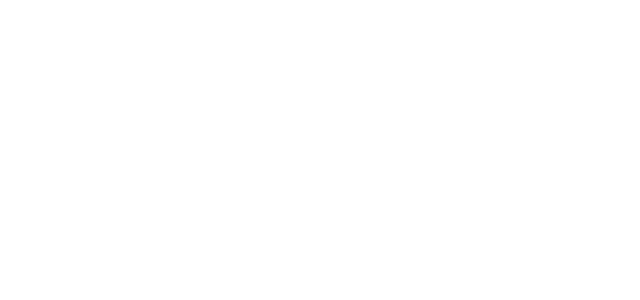
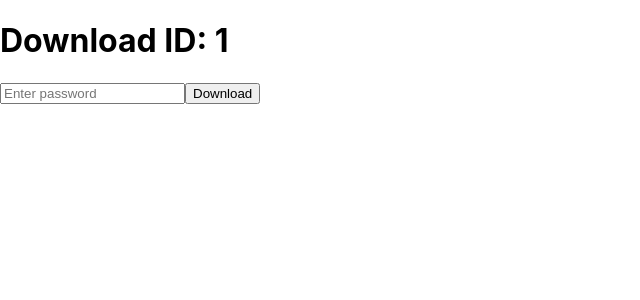
Before and after one commit to Survivor2302/CripTransfer, a React (Create React App) app in the folder webapp/: page /download/1 in a window 1280 px wide. Before the commit this address had no page. Shown: the top 300 px of the page, without its empty margins (0-640 px from the left). Built offline with nearby package versions, Linux system fonts and the light colour scheme.

Commit message:
download without uncrypt

```diff
--- a/webapp/src/App.tsx
+++ b/webapp/src/App.tsx
@@ -8,7 +8,7 @@ function App() {
     <Router>
       <Routes>
         <Route path="/" element={<HomePage />} />
-        <Route path="/download" element={<DownloadsPage />} />
+        <Route path="/download/:id" element={<DownloadsPage />} />
       </Routes>
     </Router>
   );
--- a/webapp/src/DownloadsPage.tsx
+++ b/webapp/src/DownloadsPage.tsx
@@ -1,10 +1,58 @@
-import React from "react";
+import { useParams } from "react-router-dom";
+import { useState } from "react";
+import CryptoJS from "crypto-js";
 
 function DownloadsPage() {
+  const { id } = useParams();
+  const [password, setPassword] = useState("");
+
+  const handleSubmit = (event: { preventDefault: () => void }) => {
+    event.preventDefault();
+    const hashedPassword = CryptoJS.SHA256(password).toString();
+    const formData = new FormData();
+    formData.append("file_id", id!);
+    formData.append("password", hashedPassword);
+
+    fetch("http://localhost:8000/download", {
+      method: "POST",
+      body: formData,
+    })
+      .then((response) => {
+        console.log(response);
+        if (!response.ok) {
+          throw new Error("Network response was not ok");
+        }
+        console.log(response.headers.get("Content-Disposition"));
+        return response.blob();
+      })
+      .then((blob) => {
+        console.log("Success:", blob);
+        const url = window.URL.createObjectURL(blob);
+        const a = document.createElement("a");
+        a.style.display = "none";
+        a.href = url;
+        a.download = ""; // Le navigateur utilisera le nom du fichier de l'en-tête `Content-Disposition`
+        document.body.appendChild(a);
+        a.click();
+        window.URL.revokeObjectURL(url);
+        a.remove();
+      })
+      .catch((error) => console.error("Error downloading the file:", error));
+  };
+
   return (
     <div>
-      <h1>Downloads Page</h1>
-      <p>Here you can find all the downloads.</p>
+      <h1>Download ID: {id}</h1>
+      <form onSubmit={handleSubmit}>
+        <input
+          type="password"
+          value={password}
+          onChange={(e) => setPassword(e.target.value)}
+          placeholder="Enter password"
+        />
+        <button type="submit">Download</button>
+      </form>
+      {/* Autres éléments de l'interface utilisateur */}
     </div>
   );
 }
--- a/webapp/src/HomePage.tsx
+++ b/webapp/src/HomePage.tsx
@@ -19,7 +19,7 @@ function HomePage() {
   const handleExpiryTimeChange = (
     event: React.ChangeEvent<HTMLInputElement>
   ) => {
-    setExpiryTime(Number(event.target.value));
+    setExpiryTime(new Date(event.target.value).getTime());
   };
 
   const handleSingleUseLinkChange = (
@@ -40,17 +40,17 @@ function HomePage() {
 
       reader.onload = function (event) {
         if (event.target) {
+          const hashedPassword = CryptoJS.SHA256(password).toString();
+          console.log({ password: hashedPassword });
+
           const arrayBuffer = (event.target.result as ArrayBuffer).slice(0);
           const wordArray = CryptoJS.lib.WordArray.create(arrayBuffer);
           const encrypted = CryptoJS.AES.encrypt(
-            wordArray,
-            password
+            JSON.stringify(wordArray),
+            hashedPassword
           ).toString();
 
-          const encryptedFileName = CryptoJS.AES.encrypt(
-            file.name,
-            password
-          ).toString();
+          const encryptedFileName = CryptoJS.SHA256(file.name).toString();
 
           // Create a new FormData instance
           const formData = new FormData();
@@ -60,6 +60,14 @@ function HomePage() {
 
           // Append the blob to the FormData instance
           formData.append("file", blob, encryptedFileName);
+
+          formData.append("password", hashedPassword);
+
+          formData.append("expiryTime", expiryTime.toString());
+
+          formData.append("singleUseLink", singleUseLink.toString());
+
+          formData.append("email", email);
 
           // Send encrypted file to your server
           fetch("http://localhost:8000/upload", {
@@ -91,7 +99,13 @@ function HomePage() {
         onSubmit={handleSubmit}
       >
         <h2>Téléverser un fichier</h2>
-        <input type="file" id="file" name="file" onChange={handleFileChange} />
+        <input
+          type="file"
+          id="file"
+          name="file"
+          onChange={handleFileChange}
+          required
+        />
         <br />
 
         <input
@@ -100,13 +114,15 @@ function HomePage() {
           name="encryptionPassword"
           placeholder="Mot de passe de chiffrement"
           onChange={handlePasswordChange}
+          required
         />
         <br />
         <input
-          type="number"
+          type="date"
           id="expiryTime"
+          min={new Date().toISOString().split("T")[0]}
           name="expiryTime"
-          placeholder="Délai d'expiration en heures"
+          placeholder="Délai d'expiration"
           onChange={handleExpiryTimeChange}
         />
         <br />
@@ -126,6 +142,7 @@ function HomePage() {
           name="email"
           placeholder="Email pour envoyer le lien"
           onChange={handleEmailChange}
+          required
         />
         <br />
 
```
Also changed, not shown: 1 other file (tests, documents, lock files or other folders).
